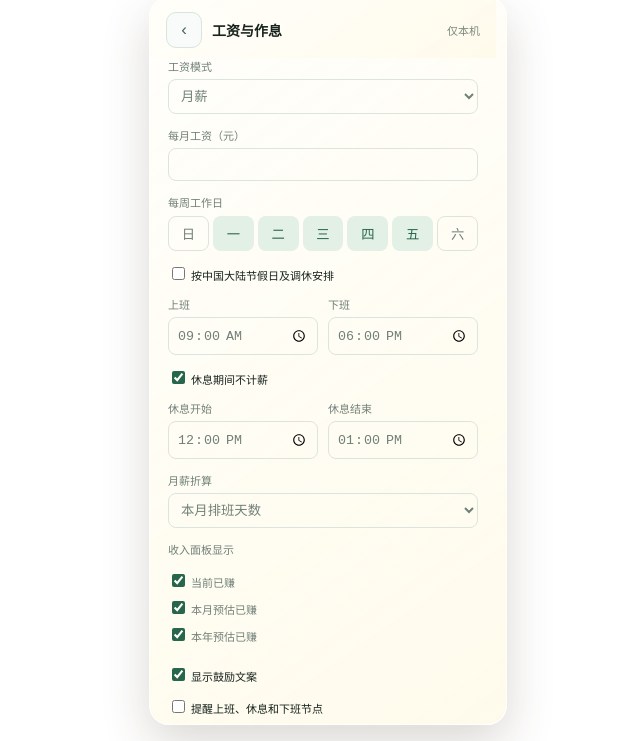
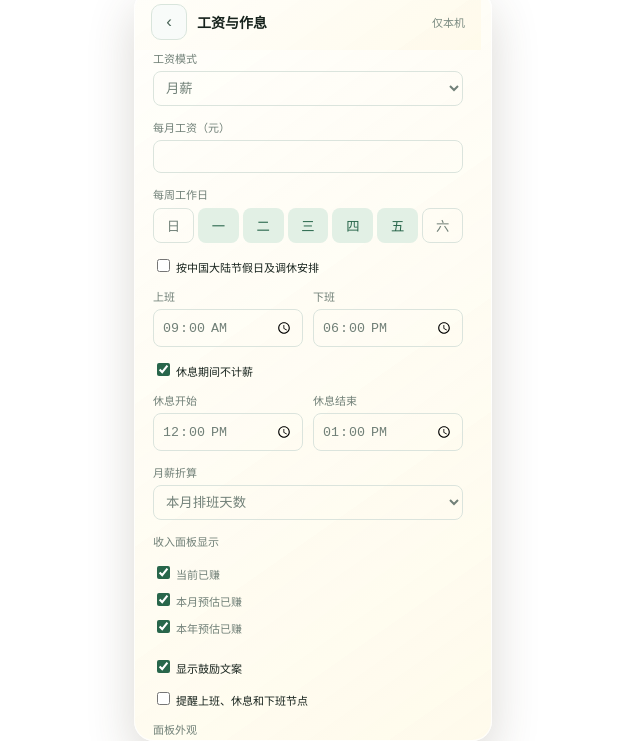
Before and after one commit to Hcx-grass-star/niuma-macos, a website: page frontend/index.html in a window 1280 px wide. Shown: the part 59-800 px from the top of the page, without its empty margins (312-952 px from the left). Drawn offline with Linux system fonts and the light colour scheme; no server answers; files whose address does not match are found by name.

Commit message:
fix: match Windows income layout to macOS

```diff
--- a/frontend/styles.css
+++ b/frontend/styles.css
@@ -6,7 +6,7 @@
 /* Tauri 窗口不可调整大小；锁定视口后把长内容交给设置面板滚动。 */
 html, body { min-height: 100%; background: transparent; }
 body { height: 100vh; margin: 0; min-width: 320px; overflow: hidden; }
-.app { display: flex; height: 100vh; min-height: 0; flex-direction: column; width: min(390px, 100vw); margin: 0 auto; padding: 16px; }
+.app { display: flex; height: 100vh; min-height: 0; flex-direction: column; width: min(390px, 100vw); margin: 0 auto; padding: 8px 16px 0; }
 .brand, .toolbar, footer { display: flex; align-items: center; }
 .brand { gap: 8px; padding: 0 0 10px 4px; }
 .brand strong { color: #17231d; font-size: 15px; letter-spacing: .02em; }
@@ -18,6 +18,8 @@ body { height: 100vh; margin: 0; min-width: 320px; overflow: hidden; }
 .window-control:hover { background: #e6eee8; }
 .window-close:hover { background: #c42b36; color: #fff; }
 @media (prefers-color-scheme: dark) { .window-control { color: #c6d8cb; } .window-control:hover { background: #304038; } .window-close:hover { background: #c42b36; color: #fff; } }
+/* macOS 版窗口内容在窄客户区中向左留出固定视觉边界，Windows 端保持同一构图。 */
+.brand, .panel { position: relative; left: -15px; }
 .panel { display: flex; min-height: 0; flex-direction: column; flex: 1; border: 1px solid var(--glass-border); border-radius: 20px; background: linear-gradient(145deg, rgba(255,255,255,.54), rgba(255,250,231,.68)), var(--glass-surface); box-shadow: var(--glass-shadow), inset 0 1px 0 rgba(255,255,255,.74); backdrop-filter: blur(26px) saturate(135%); -webkit-backdrop-filter: blur(26px) saturate(135%); overflow: hidden; }
 @media (prefers-color-scheme: dark) { .brand strong { color: #edf3ef; } :root { --glass-surface: rgba(31, 39, 35, .72); --glass-surface-strong: rgba(38, 49, 43, .84); --glass-border: rgba(255,255,255,.18); --glass-shadow: 0 18px 48px rgba(0,0,0,.36); } .panel { background: linear-gradient(145deg, rgba(75,92,81,.32), rgba(22,29,25,.58)), var(--glass-surface); } }
 .toolbar { justify-content: space-between; padding: 14px 16px 10px; }
```
